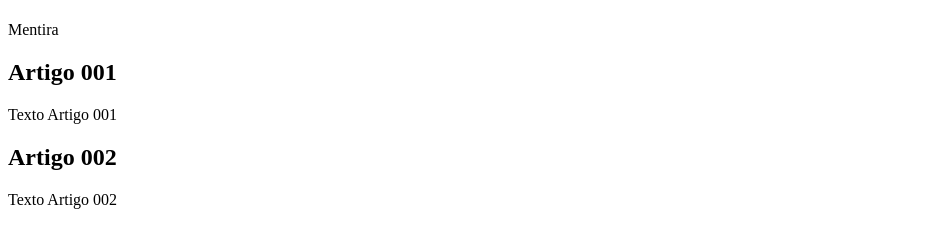
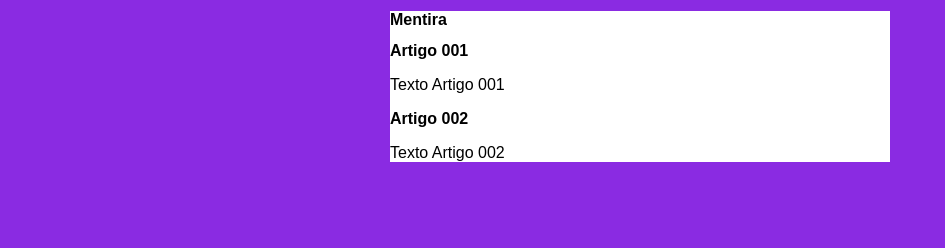
Before and after one commit to KleberMoreira3010/Projeto-site, a plain HTML site: page index.html in a window 1280 px wide. Shown: the whole page, without its empty margins (0-945 px from the left). Drawn offline with Linux system fonts and the light colour scheme.

Commit message:
criação do css

```diff
--- a/index.html
+++ b/index.html
@@ -4,12 +4,13 @@
     <meta charset="UTF-8">
     <meta http-equiv="X-UA-Compatible" content="IE=edge">
     <meta name="viewport" content="width=device-width, initial-scale=1.0">
-    <title>Curso Grátis</title>
+    <title>Curso só Grátis</title>
+    <link rel="stylesheet" href="style.css">
 </head>
 <body>
     <main>
         <header>
-            <h1> </h1>Mentira
+            <h1>Mentira </h1>
         </header>
         <article>
             <h2> Artigo 001 </h2>
--- /dev/null
+++ b/style.css
@@ -0,0 +1,17 @@
+* { font-family: Arial, Helvetica, sans-serif;
+  font-size: 16px;
+
+}
+
+body {
+
+    background-color:blueviolet;
+}
+
+main{
+
+    background-color: white;
+    width: 500px;
+    margin: auto;
+
+}
```
